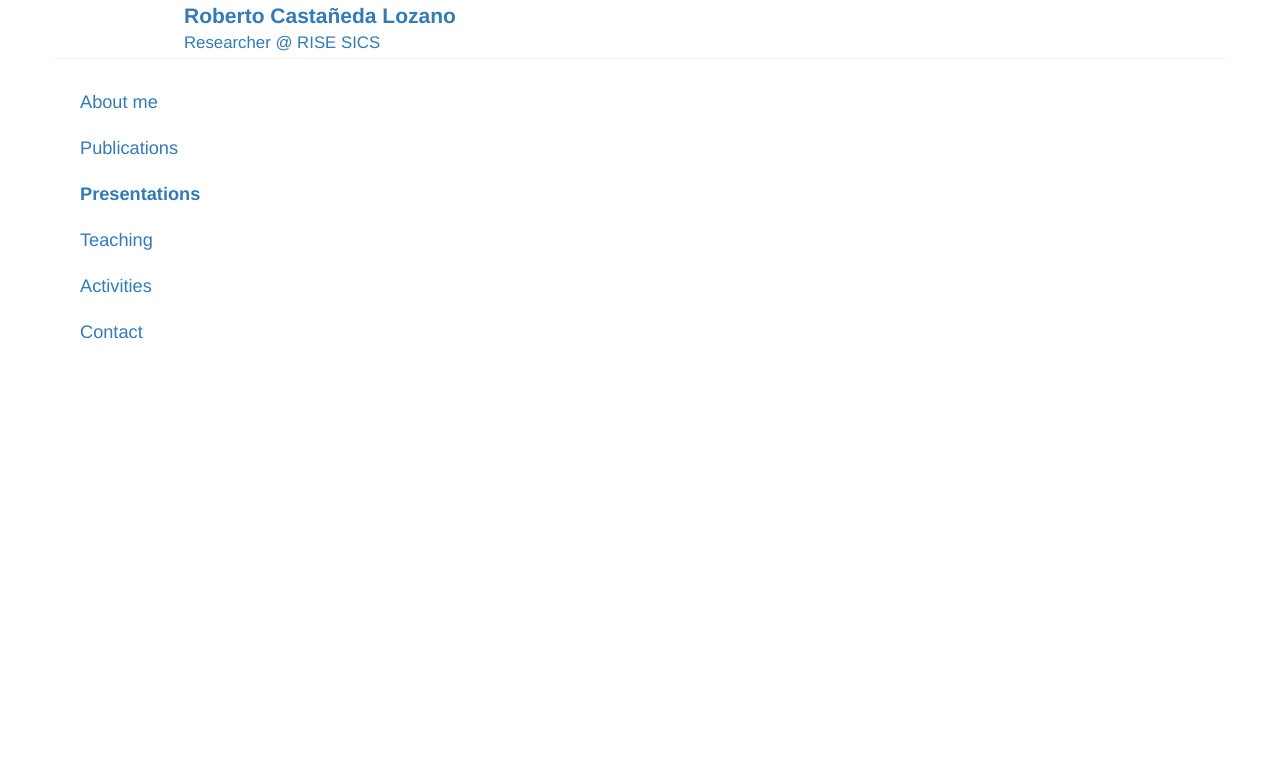
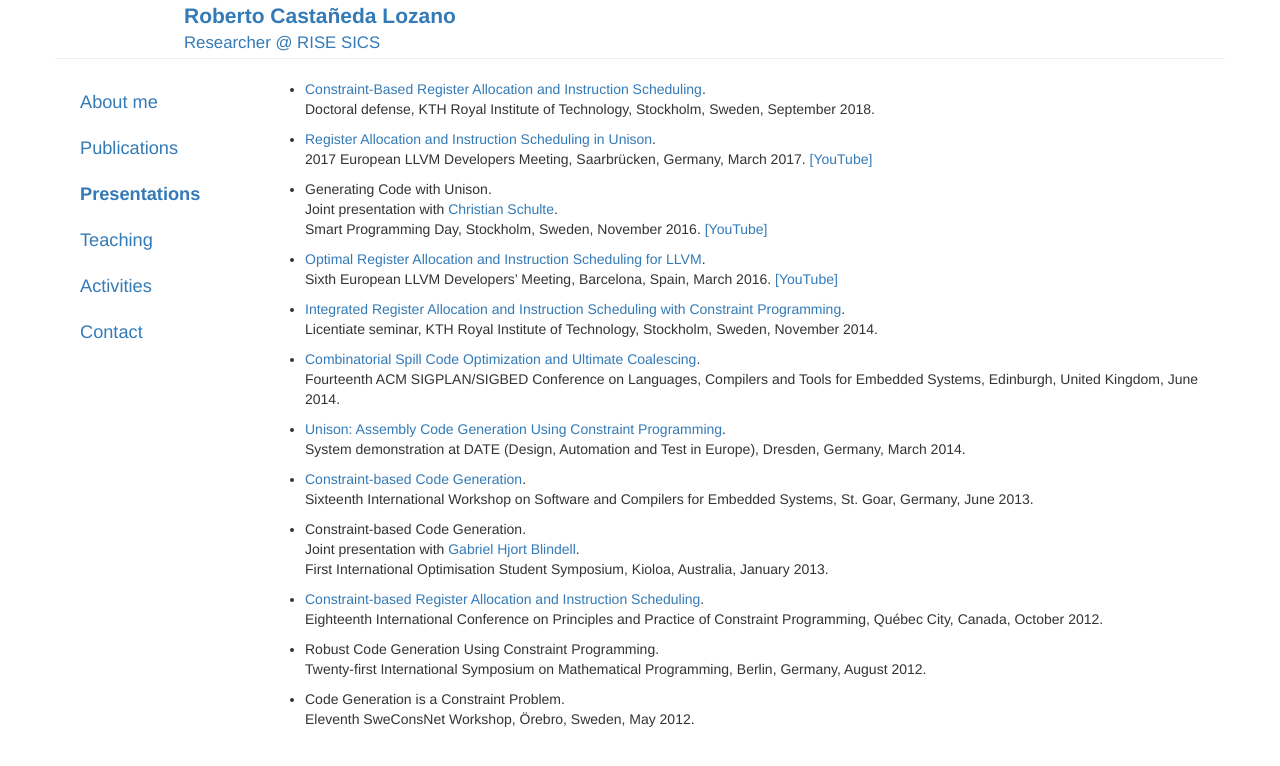
Before and after one commit to robcasloz/robcasloz.github.io, a Jekyll site: the page built from _posts/2010-11-01-presentations.md, in a window 1280 px wide. Shown: the top 766 px of the page. Built offline with Jekyll 4.4.1, drawn with Linux system fonts in a browser that asks for light colours.

Commit message:
Add presentations

```diff
--- a/_posts/2010-11-01-presentations.md
+++ b/_posts/2010-11-01-presentations.md
@@ -2,3 +2,41 @@
 layout: page
 title: "Presentations"
 ---
+
+- [Constraint-Based Register Allocation and Instruction Scheduling](/presentations/phd2018.pdf).<br />
+  Doctoral defense, KTH Royal Institute of Technology, Stockholm, Sweden, September 2018.
+
+- [Register Allocation and Instruction Scheduling in Unison](/presentations/llvm2017.pdf).<br />
+  2017 European LLVM Developers Meeting, Saarbr&uuml;cken, Germany, March 2017. [[YouTube]](https://www.youtube.com/watch?v=kx64V74Mba0)
+
+- Generating Code with Unison.<br />
+  Joint presentation with [Christian Schulte](https://chschulte.github.io/). <br />
+  Smart Programming Day, Stockholm, Sweden, November 2016. [[YouTube]](https://youtu.be/bjuYKLjVkZs)
+
+- [Optimal Register Allocation and Instruction Scheduling for LLVM](/presentations/llvm2016.pdf).<br />
+  Sixth European LLVM Developers' Meeting, Barcelona, Spain, March 2016. [[YouTube]](https://www.youtube.com/watch?v=TkanbGAG_Fo)
+
+- [Integrated Register Allocation and Instruction Scheduling with Constraint Programming](/presentations/lic2014.pdf).<br />
+  Licentiate seminar, KTH Royal Institute of Technology, Stockholm, Sweden, November 2014.
+
+- [Combinatorial Spill Code Optimization and Ultimate Coalescing](/presentations/lctes2014.pdf).<br />
+  Fourteenth ACM SIGPLAN/SIGBED Conference on Languages, Compilers and Tools for Embedded Systems, Edinburgh, United Kingdom, June 2014.
+
+- [Unison: Assembly Code Generation Using Constraint Programming](/presentations/date2014.pdf).<br />
+  System demonstration at DATE (Design, Automation and Test in Europe), Dresden, Germany, March 2014.
+
+- [Constraint-based Code Generation](/presentations/mscopes2013.pdf).<br />
+  Sixteenth International Workshop on Software and Compilers for Embedded Systems, St. Goar, Germany, June 2013.
+
+- Constraint-based Code Generation.<br />
+  Joint presentation with [Gabriel Hjort Blindell](http://gabriel.hjort.blindell.se/).<br />
+  First International Optimisation Student Symposium, Kioloa, Australia, January 2013.
+
+- [Constraint-based Register Allocation and Instruction Scheduling](/presentations/cp2012.pdf).<br />
+  Eighteenth International Conference on Principles and Practice of Constraint Programming, Qu&eacute;bec City, Canada, October 2012.
+
+- Robust Code Generation Using Constraint Programming.<br />
+  Twenty-first International Symposium on Mathematical Programming, Berlin, Germany, August 2012.
+
+- Code Generation is a Constraint Problem.<br />
+  Eleventh SweConsNet Workshop, &Ouml;rebro, Sweden, May 2012.
```
Also changed, not shown: 8 other files.
